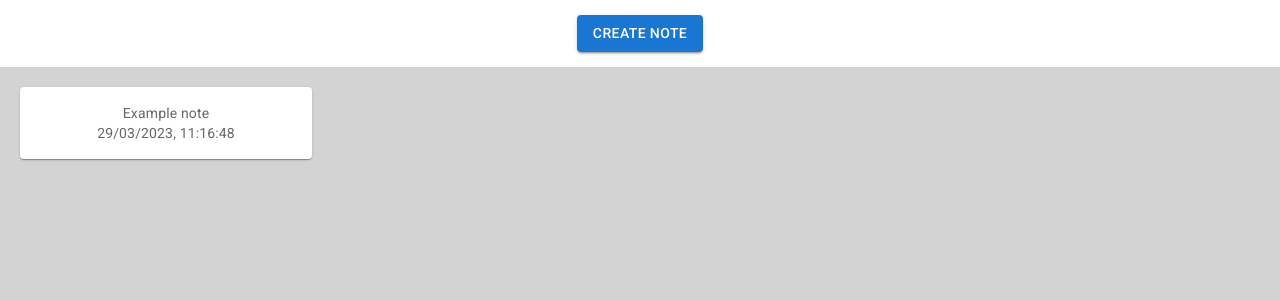
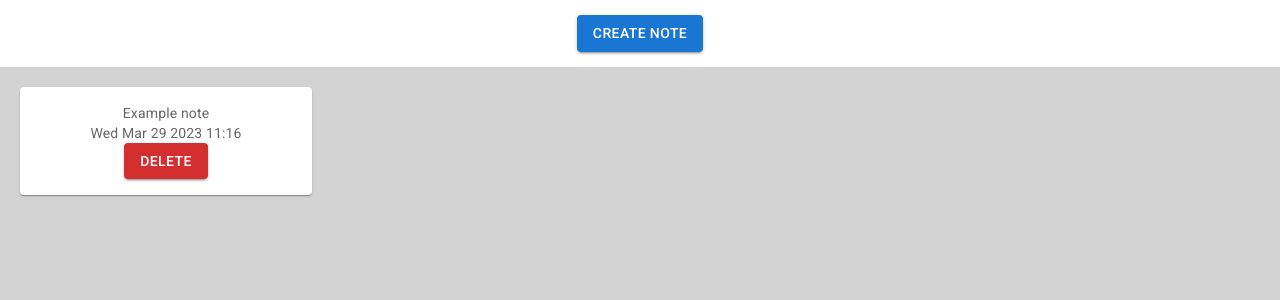
Before and after one commit to DanielaBreher/notes-app, a React (Create React App) app: page / in a window 1280 px wide. Both pictures are taken after a click on the button "CREATE NOTE". Shown: the top 300 px of the page. Built offline with nearby package versions, Linux system fonts and the light colour scheme.

Commit message:
milestone 2

```diff
--- a/src/App.js
+++ b/src/App.js
@@ -16,18 +16,29 @@ const Item = styled(Paper)(({ theme }) => ({
 function App() {
   const [notes, setNotes] = useState([]);
   console.log(notes);
+
+  const handleCreateNote = () => {
+    setNotes((prevNotes) => [
+      ...prevNotes,
+      { id: Math.random(), title: "Example note", date: new Date() },
+    ]);
+  };
+
+  const handleDeleteNote = (id) => {
+    const isApproved = window.confirm(
+      "Are you sure you want to delete this note?"
+    );
+
+    if (!isApproved) {
+      return;
+    }
+    setNotes((prevNotes) => prevNotes.filter((n) => n.id !== id));
+  };
+
   return (
     <div className="App">
       <header>
-        <Button
-          onClick={() => {
-            setNotes((prevNotes) => [
-              ...prevNotes,
-              { title: "Example note", date: new Date() },
-            ]);
-          }}
-          variant="contained"
-        >
+        <Button onClick={handleCreateNote} variant="contained">
           Create Note
         </Button>
       </header>
@@ -41,7 +52,14 @@ function App() {
             <Grid xs={2} sm={4} md={3} key={index}>
               <Item>
                 <div>{note.title}</div>
-                <div>{note.date.toLocaleString("en-GB")}</div>
+                <div>{note.date.toString().slice(0, 21)}</div>
+                <Button
+                  onClick={() => handleDeleteNote(note.id)}
+                  variant="contained"
+                  color="error"
+                >
+                  Delete
+                </Button>
               </Item>
             </Grid>
           ))}
```
